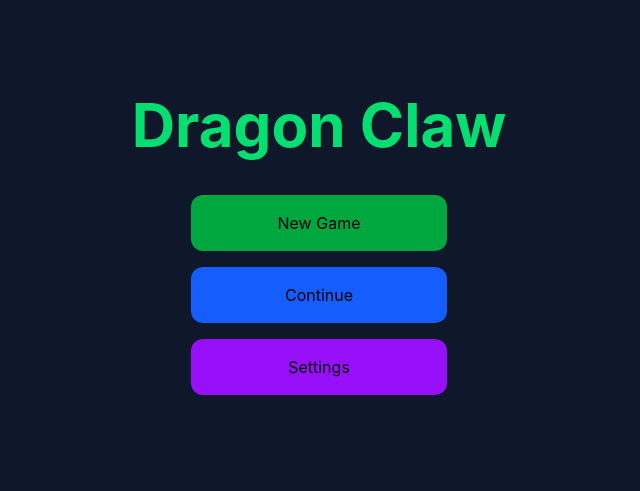
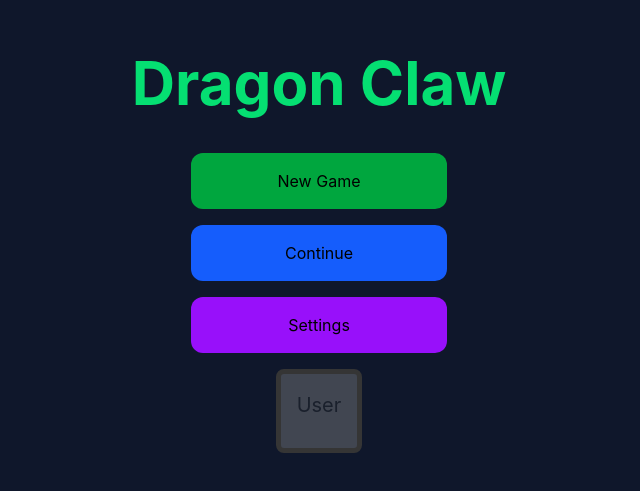
Before and after one commit to aaronjamesholloman2002/monster-battle-arena-v2.1, a React (Vite) app: page / in a window 1280 px wide. Shown: the part 147-638 px from the top of the page, without its empty margins (321-961 px from the left). Built offline with nearby package versions, Linux system fonts and the light colour scheme.

Commit message:
Added new pages

```diff
--- a/src/App.css
+++ b/src/App.css
@@ -182,3 +182,9 @@
     border-right-color: var(--border);
   }
 }
+
+.ui-hoverable:hover {
+  transform: translateY(-4px);
+  box-shadow: 0 10px 15px -3px rgba(0, 0, 0, 0.1);
+  cursor: pointer;
+}
--- a/src/App.tsx
+++ b/src/App.tsx
@@ -3,16 +3,22 @@ import { Routes, Route } from "react-router-dom";
 
 import { MainMenu } from "./pages/MainMenu";
 import type { MenuState } from './core/enums/MenuState';
+import NewGame from './pages/NewGame';
+
 
 export default function App() {
+  const changeScreen = (menuState: MenuState) => {
+
+    alert(menuState);
+
+  };
+
   return (
     <Routes>
 
-      <Route path="/" element={<MainMenu changeScreen={function (menuState: MenuState): void {
-        throw new Error('Function not implemented.');
-      }} />} />
+      <Route path="/" element={<MainMenu changeScreen={changeScreen} />} />
 
-      <Route path=""></Route>
+      <Route path="/new-game" element={< NewGame />} />
 
     </Routes>
   );
--- /dev/null
+++ b/src/components/Card.tsx
@@ -0,0 +1,49 @@
+// Card.tsx
+import React from 'react';
+import '../styles/card.css'; // Standard or utility-based styles
+import type { CardProps } from '../types/Card.types';
+
+export const Card: React.FC<CardProps> = ({
+    title,
+    subtitle,
+    imageUrl,
+    imageAlt = 'Card image',
+    children,
+    isHoverable = false,
+    primaryActionLabel,
+    onPrimaryAction,
+}) => {
+    // Dynamically attach modifier classes based on typed booleans
+    const cardClassName = `ui-card ${isHoverable ? 'ui-card--hoverable' : ''}`;
+
+    return (
+        <article className={cardClassName}>
+            {imageUrl && (
+                <div className="ui-card__image-wrapper">
+                    <img src={imageUrl} alt={imageAlt} className="ui-card__image" />
+                </div>
+            )}
+
+            <div className="ui-card__content">
+                <header className="ui-card__header">
+                    <h2 className="ui-card__title">{title}</h2>
+                    {subtitle && <p className="ui-card__subtitle">{subtitle}</p>}
+                </header>
+
+                {children && <div className="ui-card__body">{children}</div>}
+
+                {primaryActionLabel && onPrimaryAction && (
+                    <footer className="ui-card__footer">
+                        <button
+                            onClick={onPrimaryAction}
+                            className="ui-card__button"
+                            type="button"
+                        >
+                            {primaryActionLabel}
+                        </button>
+                    </footer>
+                )}
+            </div>
+        </article>
+    );
+};
--- a/src/core/enums/MenuState.ts
+++ b/src/core/enums/MenuState.ts
@@ -1,19 +1,21 @@
 export enum MenuState {
 
-    MAIN_MENU,
+    TITLE_SCREEN,
 
-    NEW_GAME,
+    NEW_GAME = "New Game",
 
-    CONTINUE,
+    CONTINUE = "Continue Game",
 
-    TEAM,
+    MAIN_MENU = "Main Menu",
 
-    INVENTORY,
+    TEAM = "Team View",
 
-    ADVENTURE,
+    INVENTORY = "Inventory List",
 
-    BATTLE,
+    ADVENTURE = "Adventure Mode",
 
-    SETTINGS
+    BATTLE = "Battle Mode",
+
+    SETTINGS = "Settings & Options"
 
 }
--- a/src/pages/MainMenu.tsx
+++ b/src/pages/MainMenu.tsx
@@ -1,3 +1,6 @@
+
+import { Card } from "../components/Card";
+import { useNavigate } from "react-router-dom";
 import { MenuState } from "../core/enums/MenuState";
 
 interface Props {
@@ -8,9 +11,11 @@ interface Props {
 
 export function MainMenu({ changeScreen }: Props) {
 
+    const navigate = useNavigate();
+
     return (
 
-        <div className="min-h-screen bg-slate-900 flex flex-col justify-center items-center">
+        <div className="min-h-screen bg-slate-900 flex flex-col justify-center items-center" >
 
             <h1 className="text-6xl font-bold text-green-400 mb-10">
 
@@ -19,25 +24,28 @@ export function MainMenu({ changeScreen }: Props) {
             </h1>
 
             <button
-                className="w-64 py-4 bg-green-600 rounded-xl mb-4 hover:bg-green-500"
+                className="w-64 py-4 bg-green-600 rounded-xl mb-4 hover:bg-green-500 ui-hoverable"
+                // onClick={() => changeScreen(MenuState.NEW_GAME)}
                 onClick={() => changeScreen(MenuState.NEW_GAME)}
             >
                 New Game
             </button>
 
             <button
-                className="w-64 py-4 bg-blue-600 rounded-xl mb-4 hover:bg-blue-500"
+                className="w-64 py-4 bg-blue-600 rounded-xl mb-4 hover:bg-blue-500 ui-hoverable"
                 onClick={() => changeScreen(MenuState.CONTINUE)}
             >
                 Continue
             </button>
 
             <button
-                className="w-64 py-4 bg-purple-600 rounded-xl mb-4 hover:bg-purple-500"
+                className="w-64 py-4 bg-purple-600 rounded-xl mb-4 hover:bg-purple-500 ui-hoverable"
                 onClick={() => changeScreen(MenuState.SETTINGS)}
             >
                 Settings
             </button>
+
+            <Card title="User" children imageAlt="" isHoverable />
 
         </div>
 
--- /dev/null
+++ b/src/pages/NewGame.tsx
@@ -0,0 +1,11 @@
+import React from "react";
+import '../App.css';
+
+export default function NewGame() {
+
+    return (
+        <div>
+            <p>New Game</p>
+        </div>
+    );
+}
--- /dev/null
+++ b/src/styles/card.css
@@ -0,0 +1,50 @@
+/* Card.css */
+.ui-card {
+    border: 5px solid #353535;
+    border-radius: 8px;
+    overflow: hidden;
+    background: #80808071;
+    display: flex;
+    flex-direction: column;
+    transition: transform 0.2s ease, box-shadow 0.2s ease;
+  }
+
+  .ui-card--hoverable:hover {
+    transform: translateY(-4px);
+    box-shadow: 0 10px 15px -3px rgba(0, 0, 0, 0.1);
+    cursor: pointer;
+  }
+
+  .ui-card__image {
+    width: 100%;
+    height: 200px;
+    object-fit: cover;
+  }
+
+  .ui-card__content {
+    padding: 16px;
+    display: flex;
+    flex-direction: column;
+    gap: 12px;
+  }
+
+  .ui-card__title {
+    margin: 0;
+    font-size: 1.25rem;
+    color: #1a202c;
+  }
+
+  .ui-card__subtitle {
+    margin: 4px 0 0 0;
+    font-size: 0.875rem;
+    color: #718096;
+  }
+
+  .ui-card__button {
+    background: #3182ce;
+    color: white;
+    padding: 8px 16px;
+    border: none;
+    border-radius: 4px;
+    font-weight: 600;
+  }
--- /dev/null
+++ b/src/types/Card.types.ts
@@ -0,0 +1,12 @@
+import React from 'react';
+
+export interface CardProps {
+  title: string;
+  subtitle?: string;              // Optional subtitle
+  imageUrl?: string;              // Optional top image
+  imageAlt?: string;              // Alt text for accessibility
+  children?: React.ReactNode;     // Allows passing custom body elements
+  isHoverable?: boolean;          // Dynamic styling state
+  primaryActionLabel?: string;    // Optional button label
+  onPrimaryAction?: () => void;   // Click callback function
+}
```
